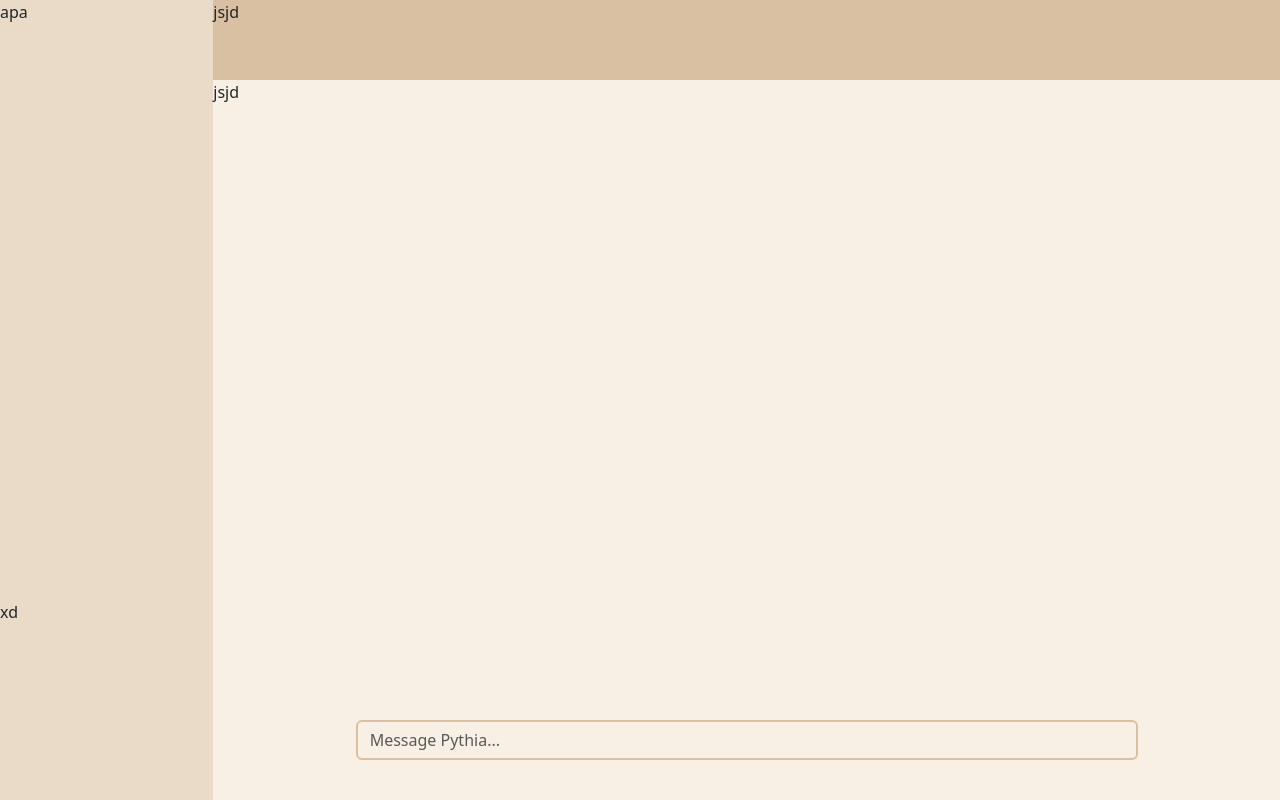
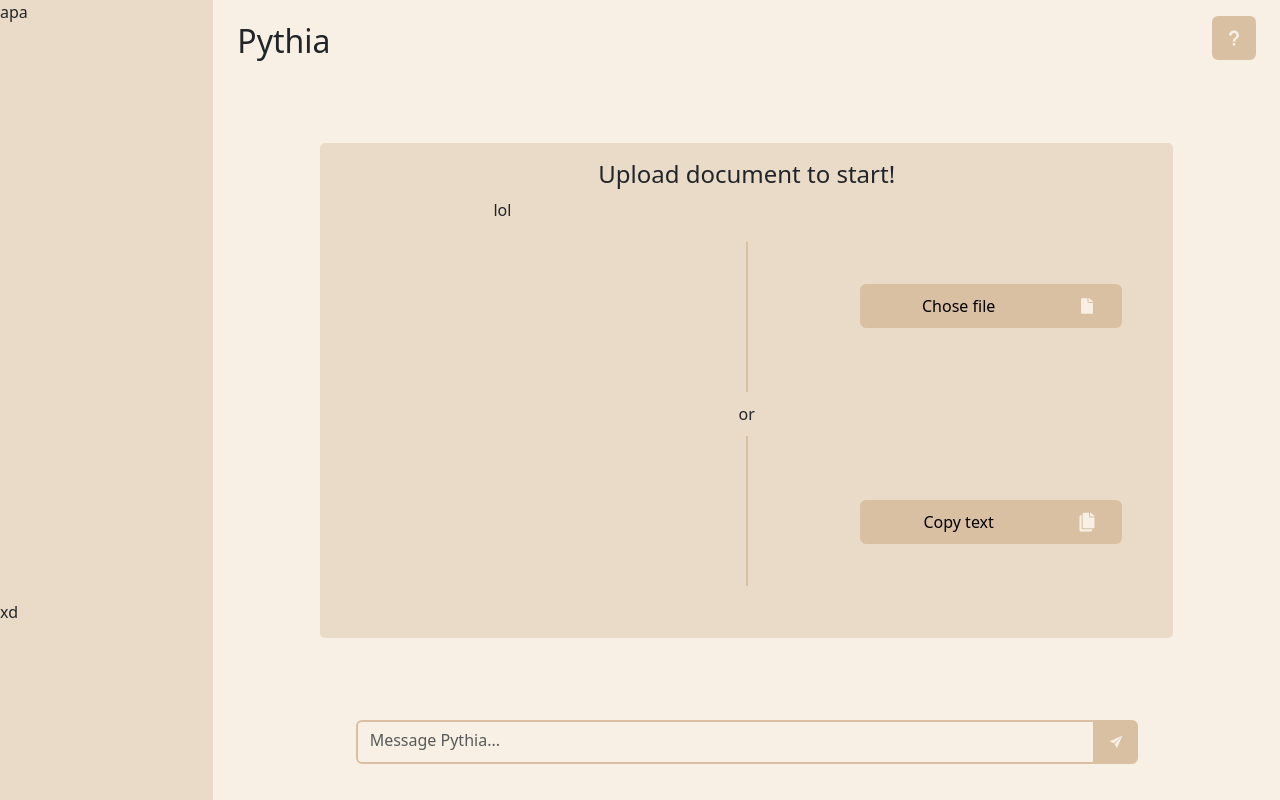
Before and after one commit to vilu9169/KandDOM, a React (Create React App) app in the folder frontend/: page / in a window 1280 px wide. Built offline with nearby package versions, Linux system fonts and the light colour scheme.

Commit message:
upload window
lite olika ändringar

```diff
--- a/frontend/src/components/Form.js
+++ b/frontend/src/components/Form.js
@@ -1,16 +1,25 @@
-import React, { useState } from "react";
-import { Form } from "react-bootstrap";
+import React from "react";
+import Form from "react-bootstrap/Form";
+import InputGroup from "react-bootstrap/InputGroup";
+import Button from "react-bootstrap/Button";
+import { IoIosSend } from "react-icons/io";
 
 function MyForm() {
   return (
-    <Form className="w-100 d-flex justify-content-center">
+    <Form className="w-100 h-100 d-flex justify-content-center">
+      <InputGroup className="w-75 input-group-container">
         <Form.Control
           as="textarea"
           name="q"
           placeholder="Message Pythia..."
-      className="h-50 w-75"
           autoComplete="off"
-    ></Form.Control>
+          className="input-textarea"
+          style={{minHeight: 'unset'}}
+        />
+        <Button className="bg-3 message-button d-flex">
+          <IoIosSend className="m-auto size-20"/>
+        </Button>
+      </InputGroup>
     </Form>
   );
 }
--- /dev/null
+++ b/frontend/src/components/UploadFileWindow.js
@@ -0,0 +1,42 @@
+import Col from "react-bootstrap/Col";
+import Row from "react-bootstrap/Row";
+import Container from "react-bootstrap/Container";
+import Button from "react-bootstrap/Button";
+import { IoIosDocument } from "react-icons/io";
+import { IoIosCopy } from "react-icons/io";
+
+function UploadFileWindow() {
+  return (
+    <Container className="m-auto p-2 h-75 bg-2 uploadfile-container">
+      <Row className="h-10 w-100 bg-2 m-0 align-items-center d-flex justify-content-center">
+        <h4 className="m-0">Upload document to start!</h4>
+      </Row>
+      <Row className="p-0 h-90 w-100 bg-2  m-0">
+        <Col className="col-5 p-0 bg-2">lol</Col>
+        <Col className="col-2 p-0 bg-2 d-flex align-items-center justify-content-center position-relative">
+          <div className="vertical-line"></div>
+          <div className="middle-box d-flex align-items-center justify-content-center">
+            or
+          </div>
+        </Col>
+
+        <Col className="col-5 p-0">
+          <Row className="h-50 w-100 bg-2 m-0">
+          <Button className="m-auto bg-3 w-75 wide-button d-flex justify-content-center align-items-center p-0">
+              <span className="text-center justify-content-center d-flex align-items-center w-75">Chose file</span>
+              <span className="w-25 justify-content-center d-flex align-items-center"><IoIosDocument className="size-20" /></span>
+            </Button>
+          </Row>
+          <Row className="h-50 w-100 bg-2 m-0">
+            <Button className="m-auto bg-3 w-75 wide-button d-flex justify-content-center align-items-center p-0">
+              <span className="text-center justify-content-center d-flex align-items-center w-75">Copy text</span>
+              <span className="w-25 justify-content-center d-flex align-items-center"><IoIosCopy className="size-20" /></span>
+            </Button>
+          </Row>
+        </Col>
+      </Row>
+    </Container>
+  );
+}
+
+export default UploadFileWindow;
--- a/frontend/src/components/start.js
+++ b/frontend/src/components/start.js
@@ -2,21 +2,39 @@ import Col from "react-bootstrap/Col";
 import Row from "react-bootstrap/Row";
 import Container from "react-bootstrap/Container";
 import Button from "react-bootstrap/Button";
-import { IoIosSend } from "react-icons/io";
 import MyForm from "./Form";
+import UploadFileWindow from "./UploadFileWindow"
+import { IoMdHelp } from "react-icons/io";
+
 
 function Start() {
   return (
     <Container fluid className="position-absolute h-100 text-center bg-3">
       <Row className="h-100">
-        <Col color="" className="col-2">
+        <Col className="col-2">
           <Row className="h-75 bg-2">apa</Row>
           <Row className="h-25  bg-2">xd</Row>
         </Col>
-        <Col className="col-10">
-          <Row className="h-10 bg-3">jsjd</Row>
-          <Row className="h-80 bg-1">jsjd</Row>
-          <Row className="h-10 bg-1 align-items-top">
+        <Col className="col-10 d-flex flex-column">
+          <Row className="h-60px bg-3">
+            <Row className="h-100 bg-1 m-auto">
+              <Col className="col-6 h-100 bg-1 align-items-end d-flex justify-content-start">
+                <h2 className="p-0 m-0">Pythia</h2>
+                {/* Add company icon */ }
+              </Col>
+              <Col className="col-6 h-100 d-flex align-items-end justify-content-end">
+                <Button className="bg-3 rect-button align-items-center d-flex justify-content-center p-0">
+                <IoMdHelp className="size-20" />
+
+                </Button>
+              </Col>
+            </Row>
+          </Row>
+          <Row className="flex-grow-1 bg-1">
+            <UploadFileWindow></UploadFileWindow>
+
+          </Row>
+          <Row className="h-80px bg-1 align-items-top">
             <MyForm></MyForm>
           </Row>
         </Col>
--- a/frontend/src/index.css
+++ b/frontend/src/index.css
@@ -3,6 +3,7 @@
   --color-2: #eadbc8;
   --color-3: #dac0a3;
   --color-4: #0f2c59;
+  --color-5: #402f00;
 }
 
 .bg-1 {
@@ -17,14 +18,8 @@
 .bg-4 {
   background-color: var(--color-4);
 }
-.xd {
-  background-color: rgb(122, 126, 175);
-}
-.h-10 {
-  height: 10%;
-}
-.h-80 {
-  height: 80%;
+.c-1 {
+  color: var(--color-5);
 }
 
 .flex-container {
@@ -43,14 +38,101 @@
   background-color: var(--color-1);
   border: 2px solid var(--color-3);
 }
+
 .form-control:focus {
-  /* background-color: var(--color-3); */
   background-color: var(--color-1) !important;
   border: 2px solid var(--color-3) !important;
-  box-shadow: 5px 5px var(--color-4) !important; /* blåa ringen runt*/
+  box-shadow: none !important;
+  /* box-shadow: 5px 5px var(--color-4) !important; */
 }
 
-.form-control{
-    resize: none !important;
-    overflow: hidden;
+.form-control {
+  resize: none !important;
+  overflow: hidden;
 }
+.message-button {
+  background-color: var(--color-3) !important;
+  border: 2px solid var(--color-3) !important;
+  height: 44px;
+  width: 44px;
+}
+.rect-button {
+    background-color: var(--color-3) !important;
+    border: 2px solid var(--color-3) !important;
+    height: 44px;
+    width: 44px;
+  }
+  .rect-button:hover {
+  box-shadow: 10px 10px var(--color-4);
+  transition: box-shadow 0.3s ease;
+  }
+.wide-button {
+ font-weight: bold ;
+  color: black !important;
+  background-color: var(--color-3) !important;
+  border: 2px solid var(--color-3) !important;
+
+  border-radius: 5px;
+  height: 44px;
+}
+.wide-button:hover {
+  height: 44px;
+  box-shadow: 10px 10px var(--color-4);
+  transition: box-shadow 0.3s ease;
+}
+.input-group-container {
+  height: 44px;
+  border-radius: 5px;
+  transition: box-shadow 0.3s ease;
+}
+.input-group-container:focus-within {
+  box-shadow: 10px 10px var(--color-4);
+}
+
+.input-textarea {
+  display: flex;
+  height: 100%;
+}
+
+.h-80px {
+  position: relative;
+  height: 80px;
+}
+.h-60px {
+  height: 60px;
+  position:relative;
+    z-index:999;
+}
+.size-20 {
+  color: var(--color-1) !important;
+  font-size: 20px !important;
+}
+.vertical-line {
+  position: absolute;
+  width: 2px;
+  height: 80%;
+  background-color: var(--color-3);
+  left: 50%;
+  transform: translateX(-50%);
+}
+.middle-box {
+  position: absolute;
+  height: 44px;
+  top: 50%;
+  left: 50%;
+  transform: translate(-50%, -50%);
+  background-color: var(--color-2);
+}
+.uploadfile-container {
+  width: 80% !important;
+  border-radius: 5px;
+}
+.h-90 {
+  height: 90%;
+}
+.h-10 {
+  height: 10%;
+}
+.icon-margin {
+    margin-right: 15px; /* Adjust margin as needed */
+  }
```
Lines whose indentation alone changed are shown as unchanged.
